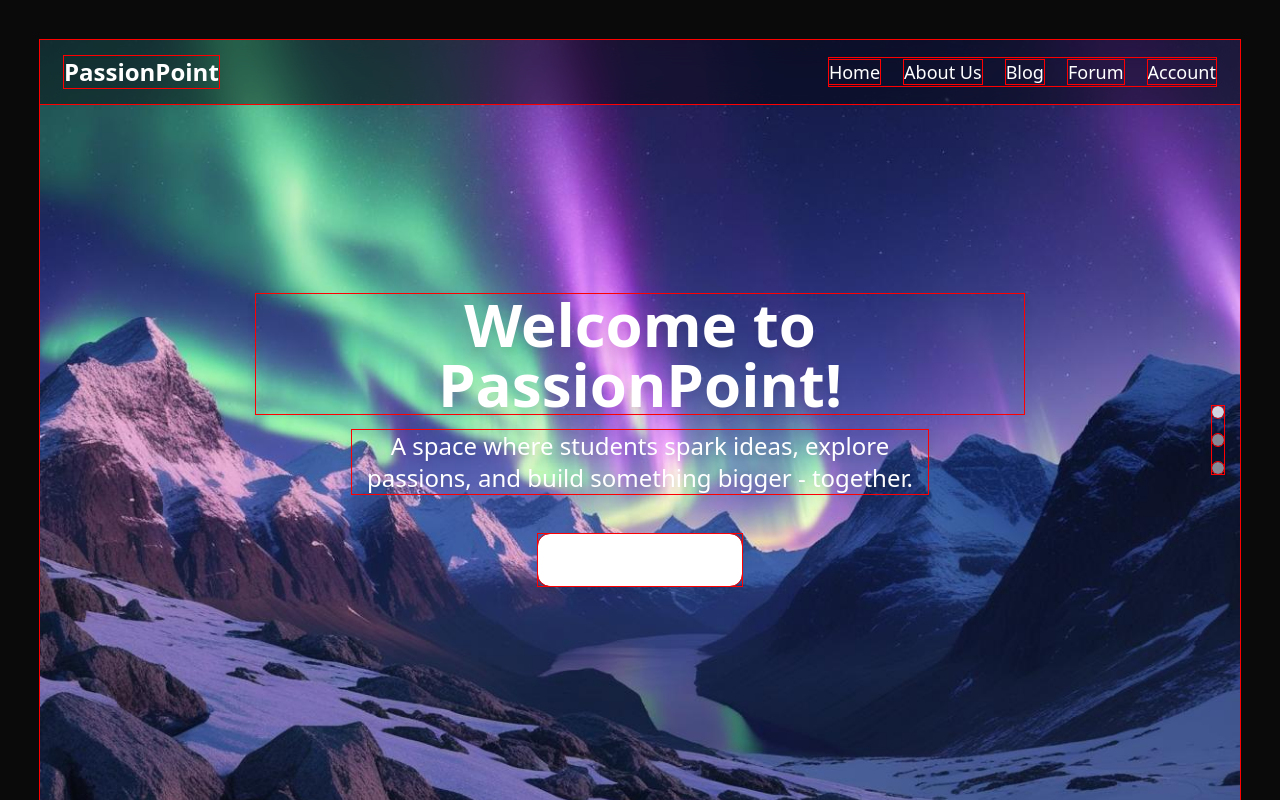
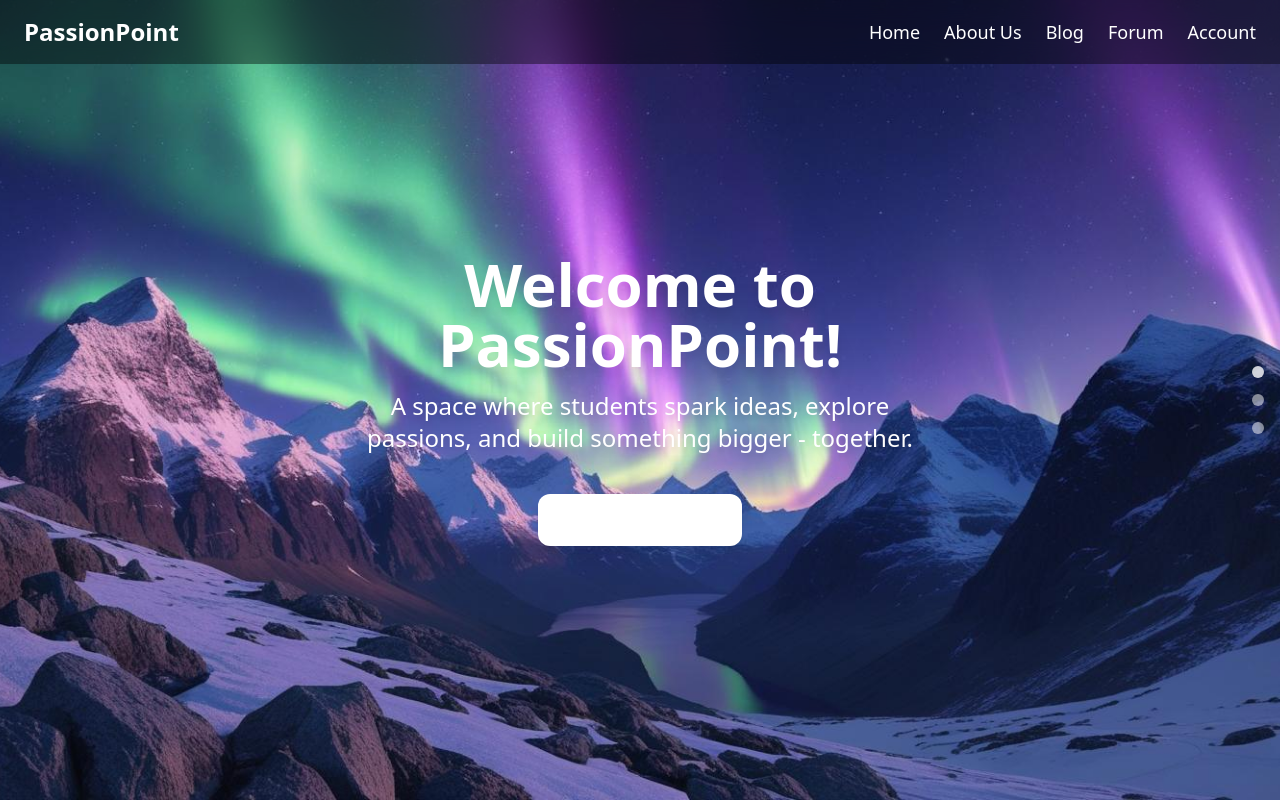
Before and after one commit to AstroCode10/passionpoint, a React (Create React App) app in the folder passionpoint_website/: page / in a window 1280 px wide. Built offline with nearby package versions, Linux system fonts and the light colour scheme.

Commit message:
Corrected margins

```diff
--- a/passionpoint_website/src/App.js
+++ b/passionpoint_website/src/App.js
@@ -3,8 +3,8 @@ import Home from "./pages/Home";
 
 function App() {
   return (
-    <div className="text-center p-10">
-      <Home />
+    <div>
+      <Home/>
     </div>
   );
 }
--- a/passionpoint_website/src/styles/globals.css
+++ b/passionpoint_website/src/styles/globals.css
@@ -9,7 +9,6 @@
   margin: 0;
   padding: 0;
   box-sizing: border-box;
-  outline: 1px solid red;
 }
 
 html, body, #root {
@@ -17,7 +16,6 @@ html, body, #root {
   padding: 0 !important;
   height: 100%;
   width: 100%;
-  background-color: #0A0A0A;
   overflow-x: hidden;
 }
 
```
